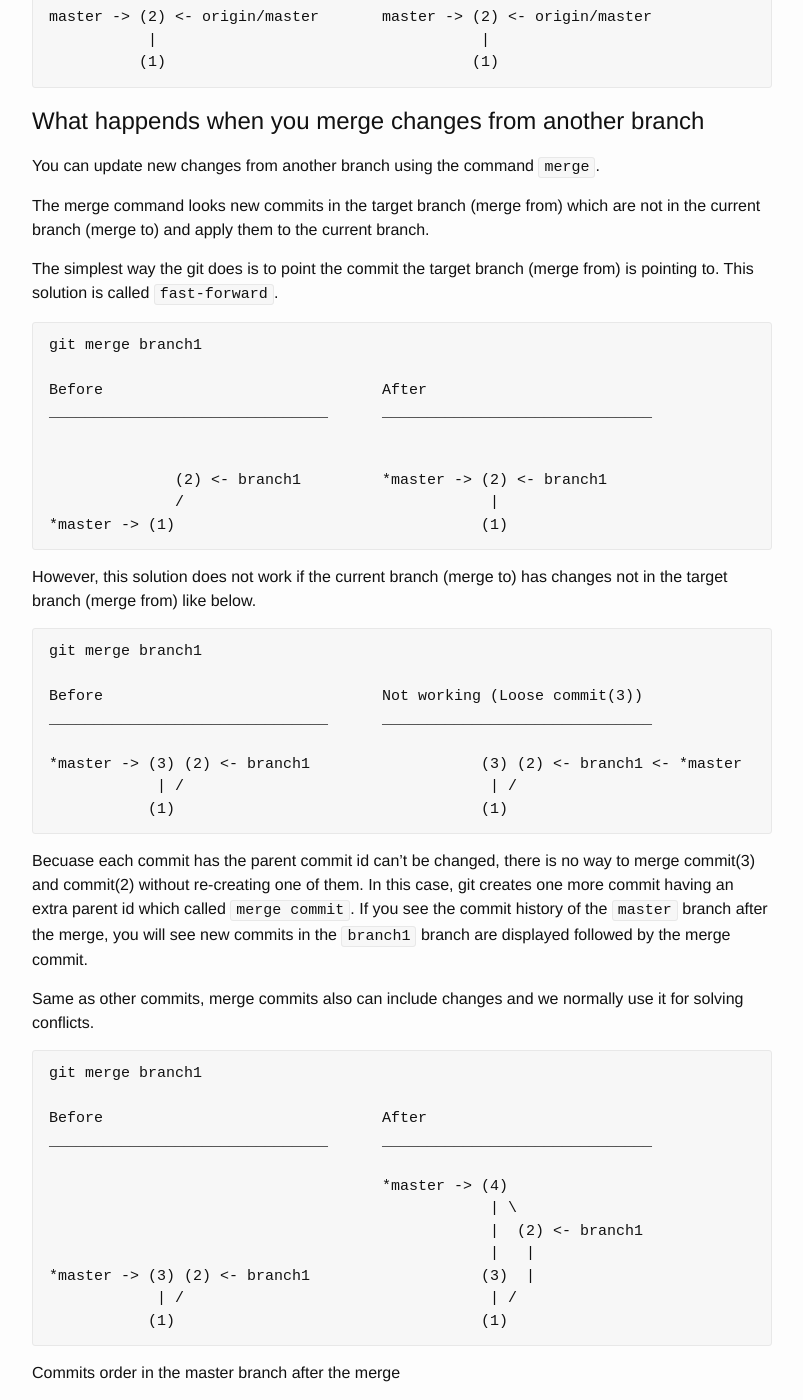
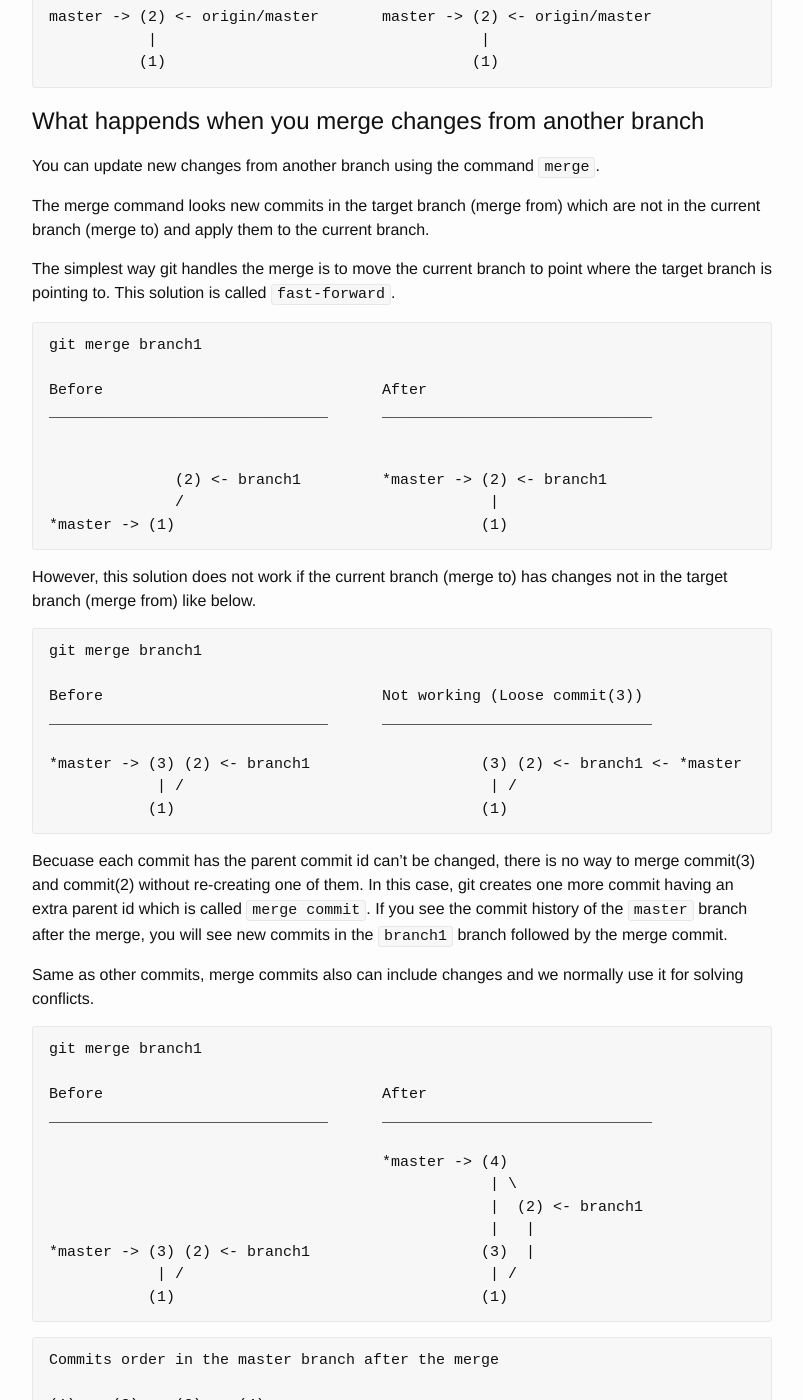
Before and after one commit to ducktyper/ducktyper.github.io, a Jekyll site: the page built from _posts/2016-04-23-how-git-works.markdown, in a window 1280 px wide and 1400 px high, scrolled down 4566 px. Shown: the whole window, without its empty margins (238-1041 px from the left). Built offline with Jekyll 4.4.1, drawn with Linux system fonts in a browser that asks for light colours; some of the changed text lies outside the part shown.

Commit message:
Improve how-git-works

````diff
--- a/_posts/2016-04-23-how-git-works.markdown
+++ b/_posts/2016-04-23-how-git-works.markdown
@@ -230,8 +230,8 @@ You can update new changes from another branch using the command `merge`.
 The merge command looks new commits in the target branch (merge from) which are
 not in the current branch (merge to) and apply them to the current branch.
 
-The simplest way the git does is to point the commit the target branch (merge from)
-is pointing to. This solution is called `fast-forward`.
+The simplest way git handles the merge is to move the current branch to point
+where the target branch is pointing to. This solution is called `fast-forward`.
 
 ```
 git merge branch1
@@ -261,9 +261,9 @@ _______________________________      ______________________________
 
 Becuase each commit has the parent commit id can't be changed, there is no way
 to merge commit(3) and commit(2) without re-creating one of them. In this case,
-git creates one more commit having an extra parent id which called `merge commit`.
+git creates one more commit having an extra parent id which is called `merge commit`.
 If you see the commit history of the `master` branch after the merge, you will see
-new commits in the `branch1` branch are displayed followed by the merge commit.
+new commits in the `branch1` branch followed by the merge commit.
 
 Same as other commits, merge commits also can include changes and we normally
 use it for solving conflicts.
@@ -282,10 +282,12 @@ _______________________________      ______________________________
             | /                                  | /
            (1)                                  (1)
 ```
+
+```
 Commits order in the master branch after the merge
 
 (1) -> (3) -> (2) -> (4)
-``
+```
 
 
 to be continue ...
````
